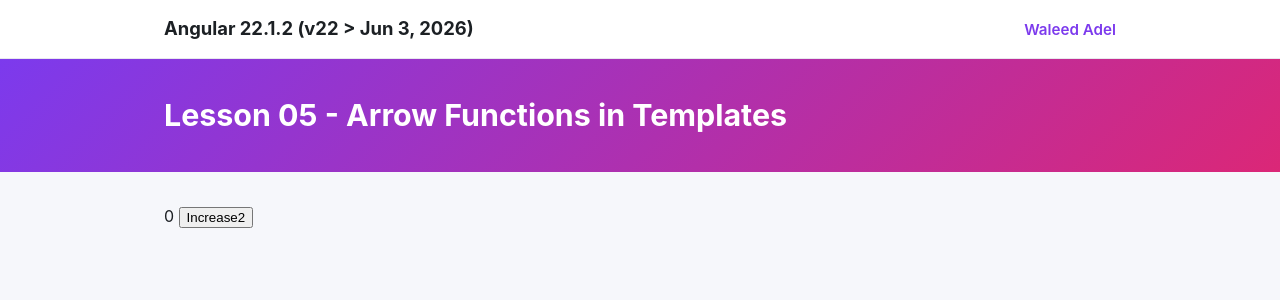
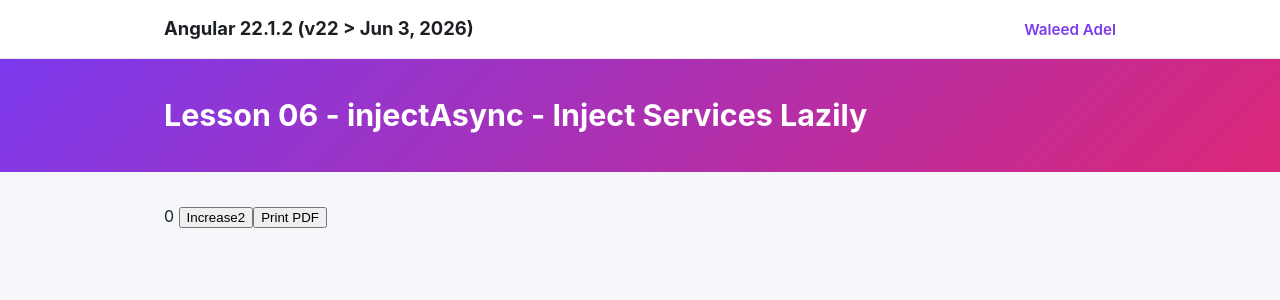
Before and after one commit to waledadel/angular_22_updates, an Angular app: page / in a window 1280 px wide. Shown: the top 300 px of the page. Built offline with nearby package versions, Linux system fonts and the light colour scheme.

Commit message:
06 - injectAsync - Inject Services Lazily

```diff
--- a/src/app/app.html
+++ b/src/app/app.html
@@ -2,4 +2,5 @@
     {{count()}}
     <!-- <button (click)="increase()">Increase1</button> -->
     <button (click)="count.update(c => c + 1)">Increase2</button>
+    <button (click)="print()">Print PDF</button>
 </app-layout>
--- a/src/app/app.ts
+++ b/src/app/app.ts
@@ -1,7 +1,8 @@
-import { Component, ChangeDetectionStrategy, OnInit, inject, signal } from '@angular/core';
+import { Component, ChangeDetectionStrategy, OnInit, inject, signal, injectAsync } from '@angular/core';
 
 import { Layout } from './layout/layout';
 import { Users } from './users';
+import { PDF } from './pdf';
 @Component({
   selector: 'app-root',
   imports: [Layout],
@@ -15,6 +16,7 @@
   count = signal(0);
 
   private usersService = inject(Users);
+  private readonly pdf = injectAsync(() => import('./pdf').then(s => s.PDF));
 
   // constructor(private usersService: Users) {
 
@@ -24,6 +26,11 @@
     this.usersService.settName('Waleed Adel');
   }
 
+  async print(): Promise<void> {
+    const pdf = await this.pdf();
+    pdf.print();
+  }
+
   // increase(): void {
   //   this.count.update(c => c + 1);
   // }
--- a/src/app/layout/layout.html
+++ b/src/app/layout/layout.html
@@ -13,7 +13,7 @@
 
   <div class="lesson">
     <div class="lesson-inner">
-      <h1 class="lesson-title">Lesson 05 - Arrow Functions in Templates</h1>
+      <h1 class="lesson-title">Lesson 06 - injectAsync - Inject Services Lazily</h1>
     </div>
   </div>
 
--- /dev/null
+++ b/src/app/pdf.ts
@@ -0,0 +1,10 @@
+import { Service } from '@angular/core';
+
+@Service()
+export class PDF {
+
+    print(): void {
+        window.print();
+    }
+
+}
```
Also changed, not shown: 1 other file (tests, documents, lock files or other folders).
